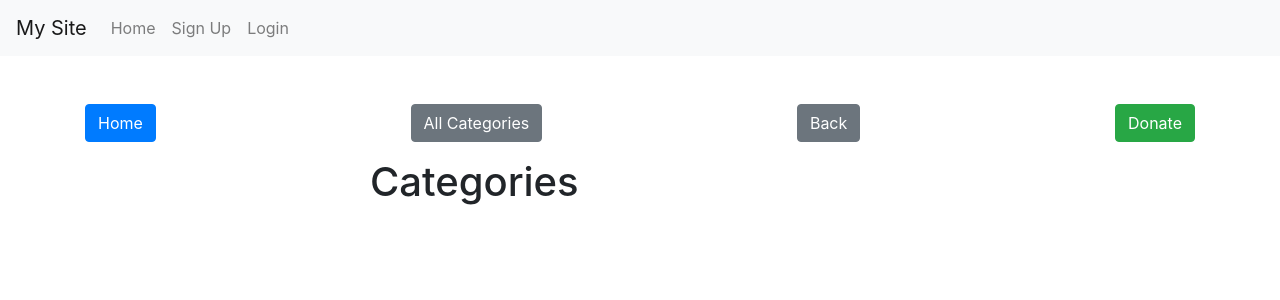
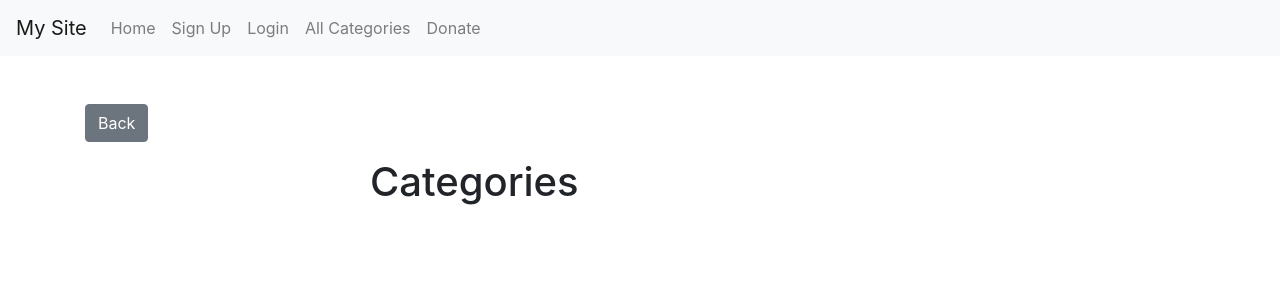
Before and after one commit to danikzaks/zeron, a Django app: page / in a window 1280 px wide. Shown: the top 300 px of the page. Run offline with Django 5.2, Linux system fonts and the light colour scheme; data that the repository does not hold is empty; some libraries are stand-ins or nearby versions.

Commit message:
rewrite base.html

```diff
--- a/core/templates/base.html
+++ b/core/templates/base.html
@@ -20,15 +20,18 @@
                 <li class="nav-item">
                     <a class="nav-link" href="{% url 'login' %}">Login</a>
                 </li>
+                <li class="nav-item">
+                    <a class="nav-link" href="{% url 'category_list' %}">All Categories</a>
+                </li>
+                <li class="nav-item">
+                    <a class="nav-link" href="{% url 'donate' %}">Donate</a> <!-- Добавлена кнопка доната -->
+                </li>
             </ul>
         </div>
     </nav>
     <div class="container mt-5">
         <div class="d-flex justify-content-between mb-3">
-            <a href="/" class="btn btn-primary">Home</a>
-            <a href="{% url 'category_list' %}" class="btn btn-secondary">All Categories</a>
             <a href="javascript:history.back()" class="btn btn-secondary">Back</a>
-            <a href="{% url 'donate' %}" class="btn btn-success">Donate</a> <!-- Добавлена кнопка доната -->
         </div>
         <div class="row">
             <div class="col-md-3">
```
